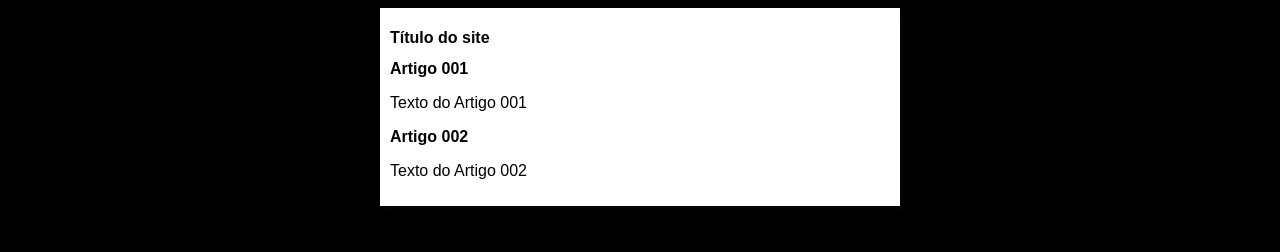
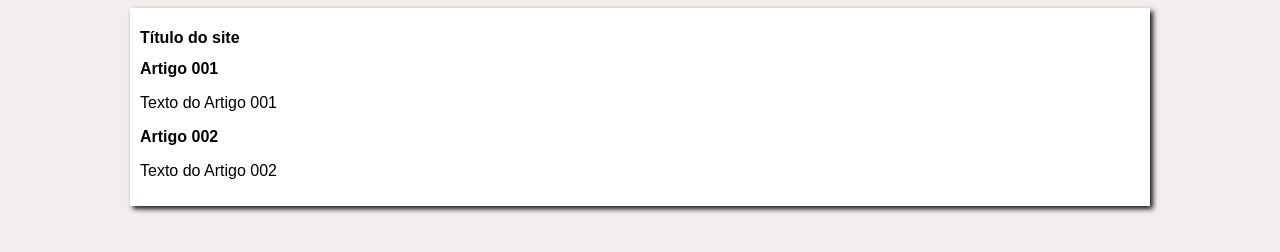
Before and after one commit to melqrozendo/projeto-site, a plain HTML site: page index.html in a window 1280 px wide. Drawn offline with Linux system fonts and the light colour scheme.

Commit message:
3° versão do desing

```diff
--- a/estilos/style.css
+++ b/estilos/style.css
@@ -4,11 +4,11 @@
 
 }
 body{
-    background-color: black;
+    background-color: rgba(209, 193, 193, 0.26);
 }
 main{
     background-color: white;
-    width: 500px;
+    width: 1000px;
     margin: auto;
     padding: 10px;
     box-shadow: 3px 3px 5px rgba(7, 6, 6, 0.925);
```
